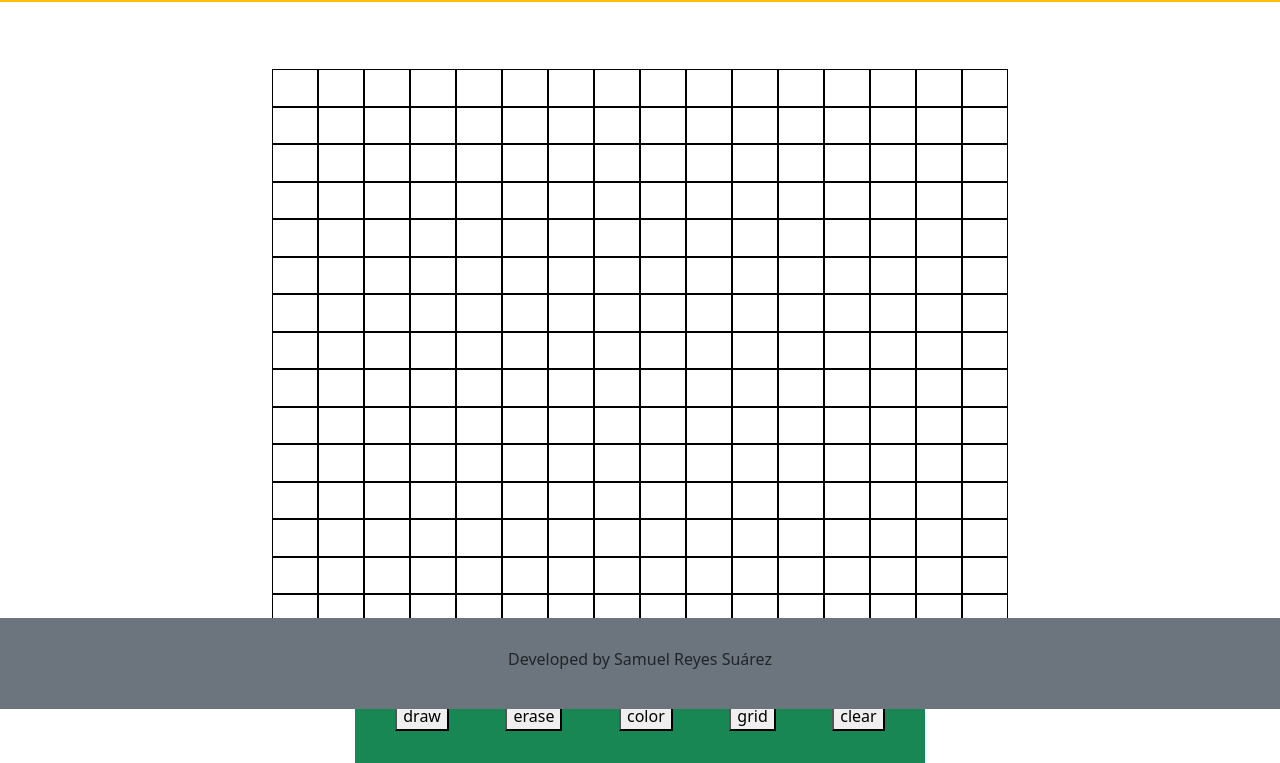
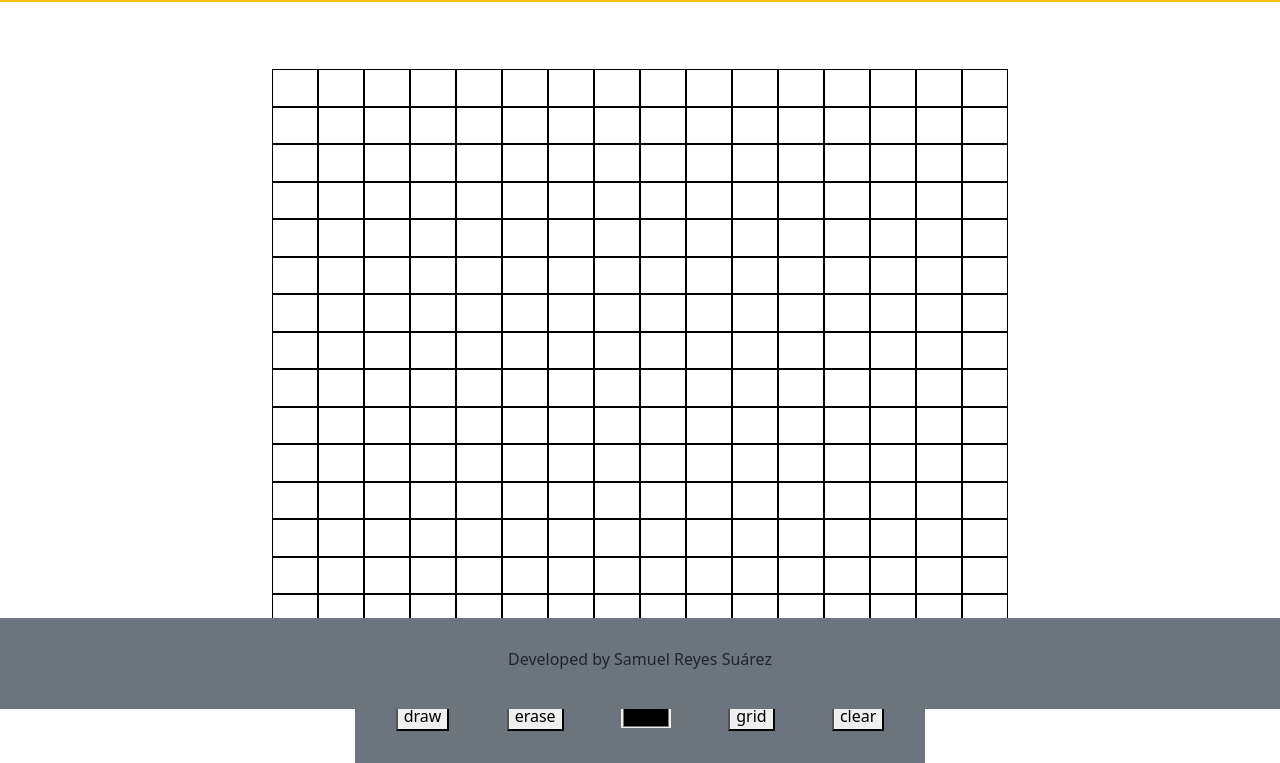
Before and after one commit to sam-rsuarez10/etch-a-sketch, a plain HTML site: page index.html in a window 1280 px wide. Shown: the part 91-854 px from the top of the page. Drawn offline with nearby package versions, Linux system fonts and the light colour scheme.

Commit message:
Develop initial color change functionality

```diff
--- a/css/styles.css
+++ b/css/styles.css
@@ -42,3 +42,7 @@ main {
 .colored {
     background-color: blue;
 }
+
+#color-input {
+    border: none;
+}
--- a/index.html
+++ b/index.html
@@ -20,10 +20,10 @@
             <div class="row">
                 <div id="grid" class="col-8 grid-container offset-md-2"></div>
 
-                <div class="col-6 offset-md-3 options-container bg-success">
+                <div class="col-6 offset-md-3 options-container bg-secondary">
                     <button id="draw-btn">draw</button>
                     <button id="erase-btn">erase</button>
-                    <button>color</button>
+                    <input type="color" id="color-input">
                     <button id="grid-btn">grid</button>
                     <button id="clear-btn">clear</button>
                 </div>
--- a/js/main.js
+++ b/js/main.js
@@ -14,7 +14,7 @@ function listen_cells(color) {
 }
 
 let draw = false; // flag which indicates if the event listener is in color mode
-let draw_color = 'red';
+let draw_color = '#000000';
 
 // HTML elements selection
 const containerDiv = document.querySelector("#grid");
@@ -22,6 +22,9 @@ const drawBtn = document.querySelector("#draw-btn");
 const eraseBtn = document.querySelector("#erase-btn");
 const clearBtn = document.querySelector("#clear-btn");
 const gridBtn = document.querySelector("#grid-btn");
+const colorInput = document.querySelector("#color-input");
+
+colorInput.value = draw_color;
 
 // Create grid
 const maxScale = 70;
@@ -57,6 +60,10 @@ clearBtn.addEventListener('click', () => {
     cells.forEach(cell => cell.style.backgroundColor = '');
 });
 
+colorInput.addEventListener('input', () => {
+    draw_color = colorInput.value;
+    listen_cells(draw_color);
+});
 
 
 // how to detect is click is pressed down in javascript?
```
